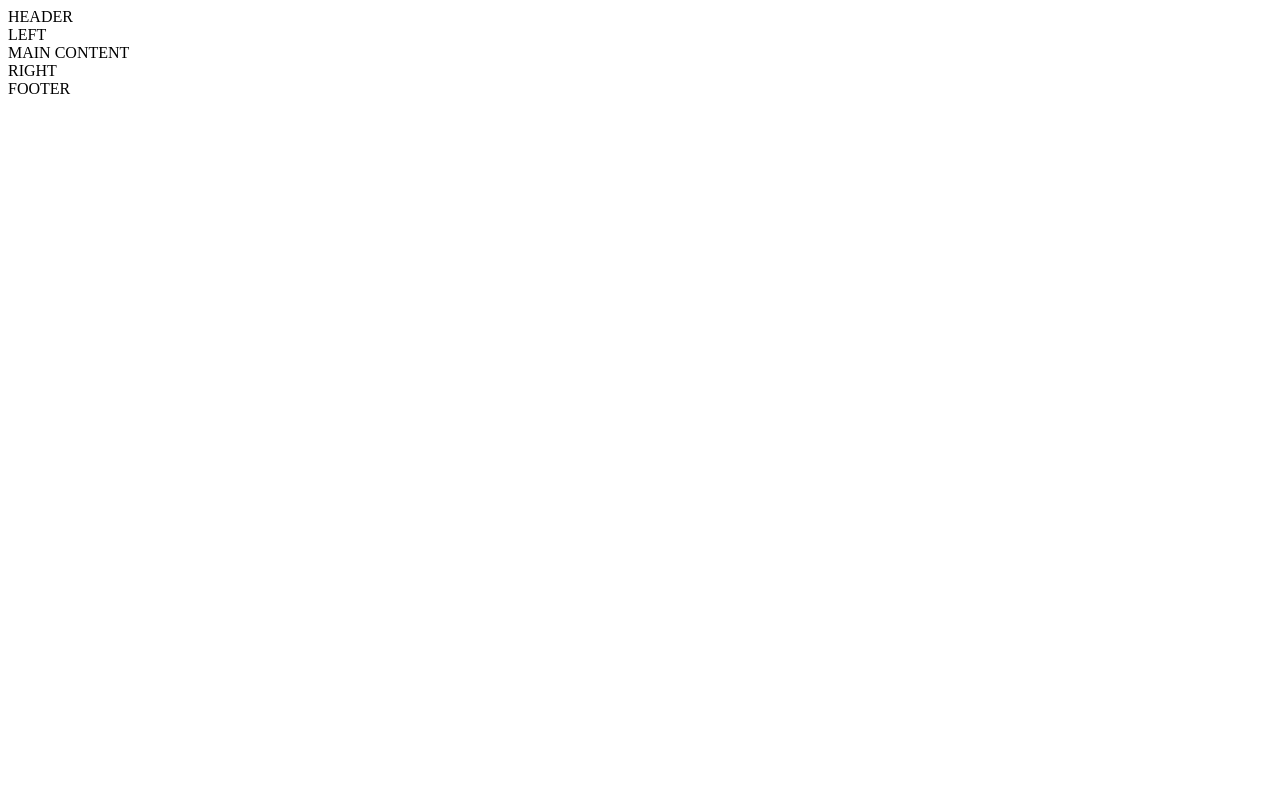
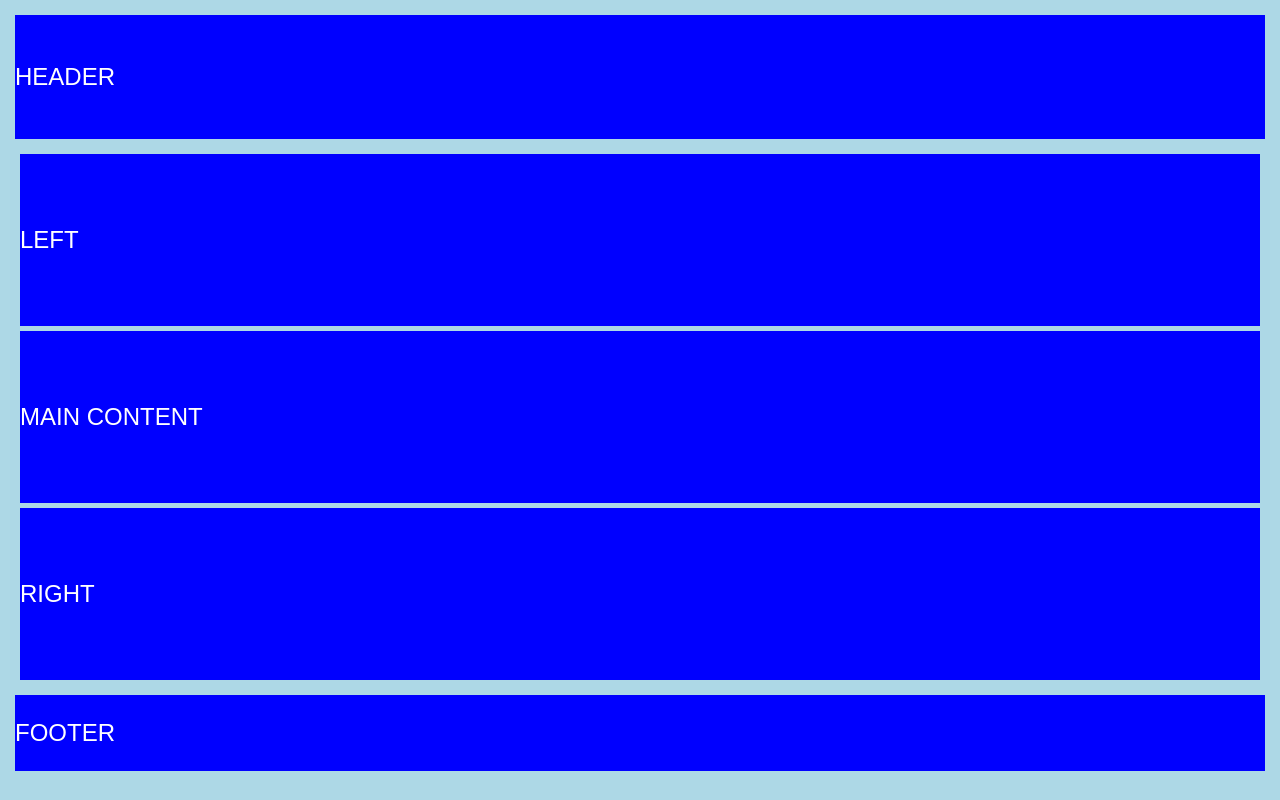
Before and after one commit to Mlajko/holy-grail-flexbox2, a plain HTML site: page index.html in a window 1280 px wide. Drawn offline with Linux system fonts and the light colour scheme.

Commit message:
Create basic CSS without flexbox

```diff
--- a/index.html
+++ b/index.html
@@ -17,7 +17,7 @@
         <main>
             MAIN CONTENT
         </main>
-        <aside class="rigt">
+        <aside class="right">
             RIGHT
         </aside>
     </div>
--- a/style.css
+++ b/style.css
@@ -0,0 +1,39 @@
+* {
+    margin: 5px;
+    box-sizing: border-box;
+}
+
+body {
+    background: lightblue;
+    font-family: sans-serif;
+    /* text-align: center; */
+    color: white;
+    font-size: 24px;
+    display: flex;
+    flex-direction: column;
+}
+
+header {
+    background: blue;
+    padding: 2em 0;
+}
+
+.left {
+    background: blue;
+    padding: 3em 0;
+}
+
+main {
+    background: blue;
+    padding: 3em 0;
+}
+
+.right {
+    background: blue;
+    padding: 3em 0;
+}
+
+footer {
+    background:  blue;
+    padding: 1em 0;
+}
```
